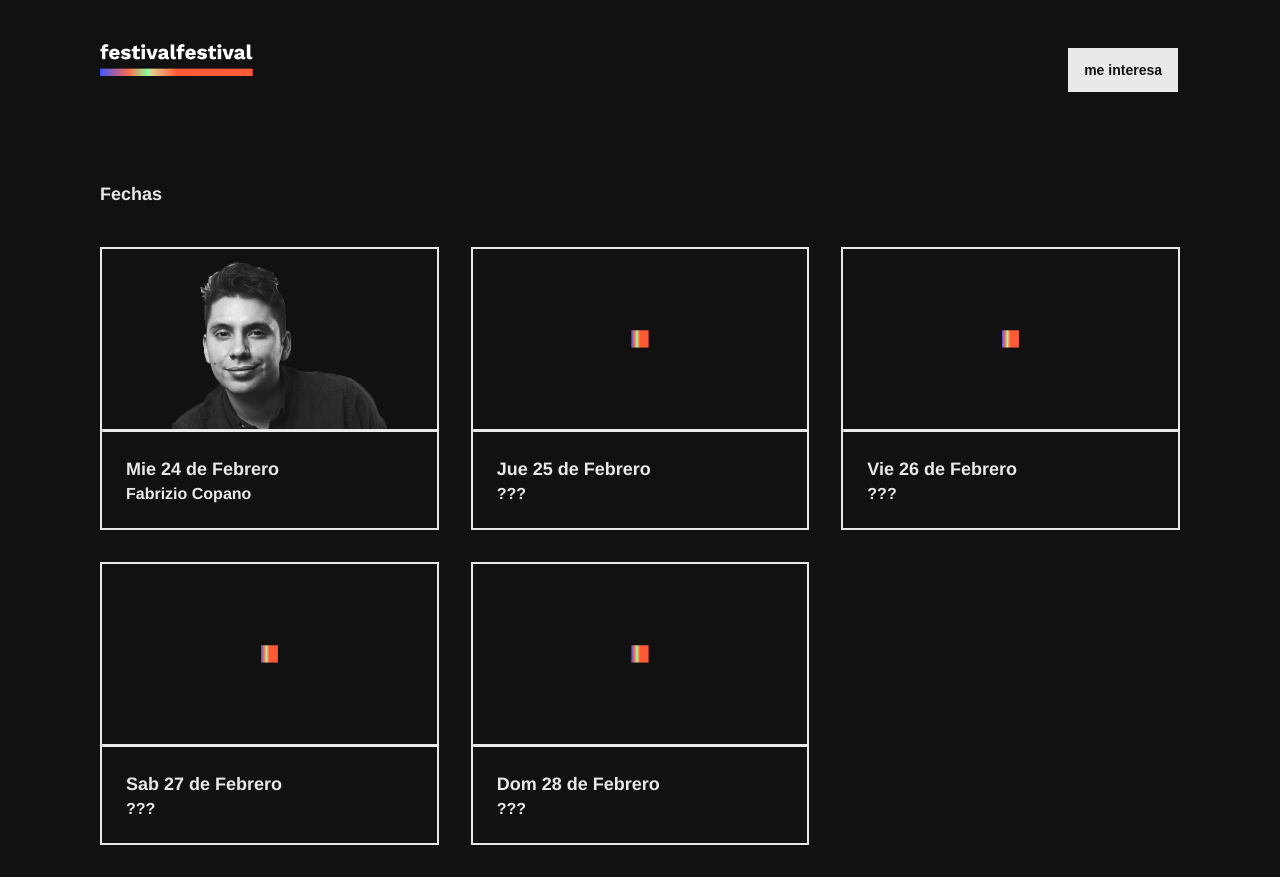
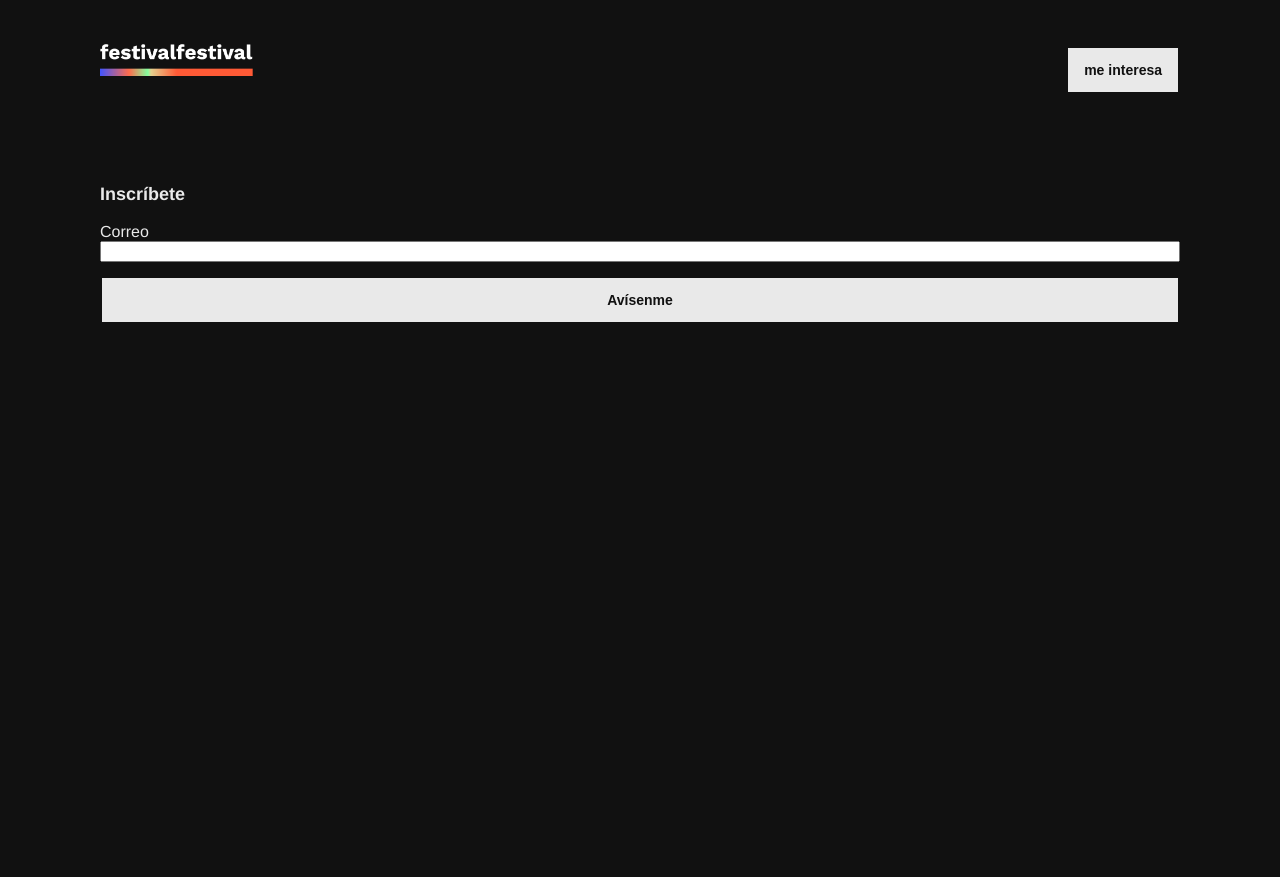
Before and after one commit to ignaciosoffia/festival, a plain HTML site: page index.html in a window 1280 px wide. After the commit the page ends 800 px from the top, so only its background shows below. Drawn offline with Linux system fonts and the light colour scheme.

Commit message:
Update index.html

```diff
--- a/index.html
+++ b/index.html
@@ -9,6 +9,9 @@
 
     <link rel="stylesheet" type="text/css" href="style.css">
 
+    <link rel="preconnect" href="https://fonts.gstatic.com">
+<link href="https://fonts.googleapis.com/css2?family=Work+Sans:wght@500&display=swap" rel="stylesheet">
+
 </head>
 
 <body>
@@ -16,72 +19,37 @@
      <section class="s1">
         <div class="main-container">
             <div  class="top-bar">
+
+                <a href="/index.html">
                     <img style="padding-right: 24px;" src="images/logo.png"  height="44px">
+                </a>
+
                 <div>
                     <button class="primary">me interesa</button>
                 </div>
+
             </div>
     </section>
 
+
     <section class="s3">
         <div class="main-container">
+
+
                 <div class="title">
-            <h2>Fechas</h2>
-            </div>
-                <div class="post-wrapper">
+                    <h2>Inscríbete</h2>
 
-                  <div class="post">
-                      <img  class="thumbnail" src="images/copano.png">
-                      <hr class="solid">
-                      <div class="post-preview">
-                      <h2 class="post-title">Mie 24 de Febrero</h2>
-                      <h4>Fabrizio Copano</h4>
-                      </div>
-                  </div>
 
-                    <div class="post">
-                        <img  class="thumbnail" src="images/unknown.png">
-                        <hr class="solid">
-                        <div class="post-preview">
-                        <h2 class="post-title">Jue 25 de Febrero</h2>
-                        <h4>???</h4>
-                        </div>
-                    </div>
+                    <label for="text-input">Correo</label>
+                    <input class="input" id="text-input" type="text" />
 
-                    <div class="post">
-                        <img  class="thumbnail" src="images/unknown.png">
-                        <hr class="solid">
-                        <div class="post-preview">
-                        <h2 class="post-title">Vie 26 de Febrero</h2>
-                        <h4>???</h4>
-                        </div>
-                    </div>
+                    <button class="primary">Avísenme</button>
 
-                    <div class="post">
-                        <img  class="thumbnail" src="images/unknown.png">
-                        <hr class="solid">
-                        <div class="post-preview">
-                        <h2 class="post-title">Sab 27 de Febrero</h2>
-                        <h4>???</h4>
-                        </div>
-                    </div>
-
-                    <div class="post">
-                        <img  class="thumbnail" src="images/unknown.png">
-                        <hr class="solid">
-                        <div class="post-preview">
-                        <h2 class="post-title">Dom 28 de Febrero</h2>
-                        <h4>???</h4>
-                        </div>
                 </div>
 
 
-
-            </div>
         </div>
     </section>
-
-    <script type="text/javascript" src="script.js"></script>
 
 </body>
 
```
Lines whose indentation alone changed are shown as unchanged.
